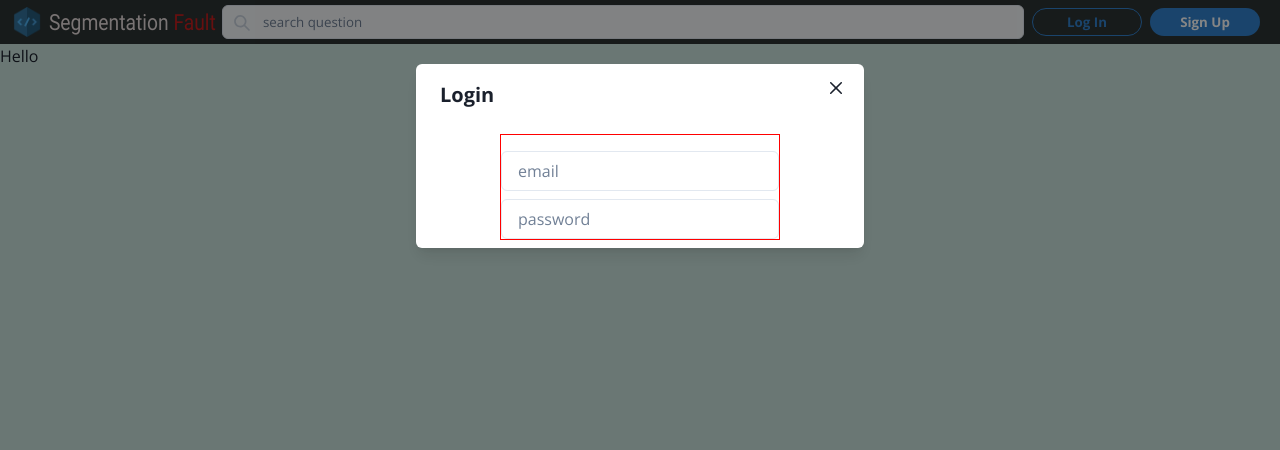
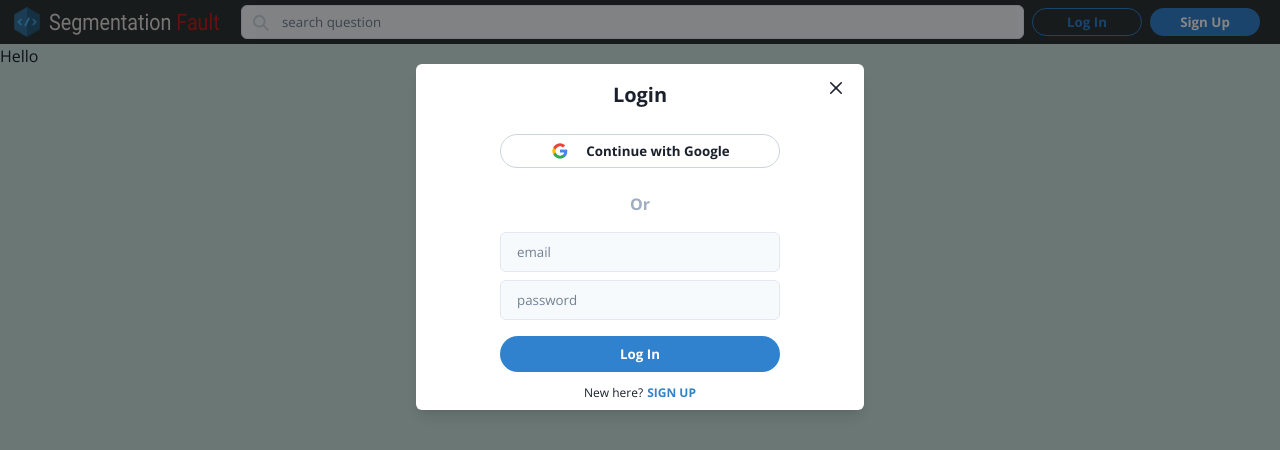
Before and after one commit to dandeac26/SegmentationFaultWeb, a Next.js app: page / in a window 1280 px wide. Both pictures are taken after a click on the button "Log In". Shown: the top 450 px of the page. Built offline with nearby package versions, Linux system fonts and the light colour scheme; no server answers.

Commit message:
commit modal login done

```diff
--- a/package.json
+++ b/package.json
@@ -25,6 +25,7 @@
     "next": "13.2.4",
     "react": "18.2.0",
     "react-dom": "18.2.0",
+    "react-firebase-hooks": "^5.1.1",
     "recoil": "^0.7.7",
     "typescript": "5.0.3"
   }
--- a/src/components/layout/navbar/Navbar.tsx
+++ b/src/components/layout/navbar/Navbar.tsx
@@ -10,12 +10,13 @@ const Navbar: React.FC = () => {
         <Image src="/images/applogo.png" height="30px" />
         <Image
           src="/images/title.svg"
-          height="45px"
+          height="46px"
+          marginRight="15px"
           display={{ base: "none", md: "unset" }}
         />
       </Flex>
       <SearchInput />
-      <RightContent />
+      <RightContent/>
     </Flex>
   );
 };// this is a comment
--- a/src/components/modal/auth/AuthInputs.tsx
+++ b/src/components/modal/auth/AuthInputs.tsx
@@ -3,6 +3,7 @@ import { Flex } from "@chakra-ui/react";
 import React from "react";
 import { useRecoilValue } from "recoil";
 import Login from "./Login";
+import SignUp from "./SignUp";
 
 type AuthInputsProps = {};
 
@@ -12,7 +13,7 @@ const AuthInputs: React.FC<AuthInputsProps> = () => {
   return (
     <Flex direction="column" align="center" width="100%" mt={4}>
       {modalState.view === "login" && <Login />}
-      {/* {modalState.view === "signup" && <SignUp />} */}
+      {modalState.view === "signup" && <SignUp />}
     </Flex>
   );
 };
--- a/src/components/modal/auth/AuthModal.tsx
+++ b/src/components/modal/auth/AuthModal.tsx
@@ -10,10 +10,12 @@ import {
   ModalFooter,
   useDisclosure,
   Flex,
+  Text,
 } from "@chakra-ui/react";
 import React from "react";
 import { useRecoilState } from "recoil";
 import AuthInputs from "./AuthInputs";
+import OAuthButtons from "./OAuthButtons";
 
 const AuthModal: React.FC = () => {
   //const { isOpen, onOpen, onClose } = useDisclosure();
@@ -29,9 +31,10 @@ const AuthModal: React.FC = () => {
       <Modal isOpen={modalState.open} onClose={handleClose}>
         <ModalOverlay />
         <ModalContent>
-          <ModalHeader>
+          <ModalHeader textAlign="center">
             {modalState.view === "login" && "Login"}
             {modalState.view === "signup" && "Signup"}
+            {modalState.view === "resetPassword" && "Reset Password"}
           </ModalHeader>
           <ModalCloseButton />
           <ModalBody
@@ -45,10 +48,10 @@ const AuthModal: React.FC = () => {
               align="center"
               justify="center"
               width="70%"
-              border="1px solid red"
             >
 
-              {/* { <OAuthButtons/>} */}
+              { <OAuthButtons/>}
+              <Text color="gray.400" fontWeight={700}>Or</Text>
               <AuthInputs/>
               {/* {<ResetPassword/> } */}
             </Flex>
--- a/src/components/modal/auth/Login.tsx
+++ b/src/components/modal/auth/Login.tsx
@@ -1,30 +1,102 @@
-import { Input } from "@chakra-ui/react";
+import { authModalState } from "@/atoms/AuthModalAtom";
+import { Button, Flex, Input, Text } from "@chakra-ui/react";
 import React, { useState } from "react";
+import { useSetRecoilState } from "recoil";
 
 type LoginProps = {};
 
 const Login: React.FC<LoginProps> = () => {
+
+  const setAuthModalState = useSetRecoilState(authModalState);
+
   const [loginFrom, setLoginForm] = useState({
     email: "",
     password: "",
   });
 
+  /// Here needs to be added prob firebase logic
+  const onSubmit = ()=>{}
+
+
+  const onChange = (event: React.ChangeEvent<HTMLInputElement>) => {
+    setLoginForm(prev => ({
+      ...prev,
+      [event.target.name]: event.target.value
+    }))
+  }
 
   return <form>
     <Input
+      required
       name="email"
       placeholder="email"
       type="mail"
       mb={2}
-      onChange={()=>{}}
+      onChange={onChange}
+      fontSize='10pt'
+      _placeholder={{
+        color:"gray.500"
+      }}
+      _hover={{
+        bg:"white",
+        border:"1px solid",
+        borderColor: "blue.500",
+      }}
+      _focus={{
+        outline: "none",
+        bg:"white",
+        border:"1px solid",
+        borderColor: "blue.500",
+      }}
+      bg="gray.50"
     />
     <Input
+      required
       name = "password"
       placeholder="password"
       type="password"
-      onChange={()=>{}}
+      onChange={onChange}
+      fontSize='10pt'
+      mb={2}
+      _placeholder={{
+        color:"gray.500"
+      }}
+      _hover={{
+        bg:"white",
+        border:"1px solid",
+        borderColor: "blue.500",
+      }}
+      _focus={{
+        outline: "none",
+        bg:"white",
+        border:"1px solid",
+        borderColor: "blue.500",
+      }}
+      bg="gray.50"
+    />
+    <Button
+      type="submit"
+      width="100%"
+      height="36px"
+      mt={2}
+    >Log In
+    </Button>
 
-    />
+    <Flex fontSize='9pt' justifyContent='center' mt={3}>
+      <Text mr={1}>New here?</Text>
+      <Text
+        color="blue.500"
+        fontWeight={700}
+        cursor="pointer"
+        onClick={()=> setAuthModalState((prev)=>({
+          ...prev,
+          view: "signup",
+        }))}
+      >
+        SIGN UP
+      </Text>
+
+    </Flex>
   </form>;
 };
 export default Login;
--- /dev/null
+++ b/src/components/modal/auth/OAuthButtons.tsx
@@ -0,0 +1,17 @@
+import { Button, Flex, Image } from '@chakra-ui/react';
+import React from 'react';
+
+
+
+const OAuthButtons:React.FC = () => {
+
+    return (
+        <Flex direction="column" width="100%" mb={4}>
+            <Button variant="oauth" mb={2}>
+                <Image src="/images/googlelogo.png" height="20px" mr={4}/>
+                Continue with Google
+            </Button>
+        </Flex>
+    )
+}
+export default OAuthButtons;
--- /dev/null
+++ b/src/components/modal/auth/SignUp.tsx
@@ -0,0 +1,149 @@
+import { authModalState } from '@/atoms/AuthModalAtom';
+import { auth } from '@/firebase/clientApp';
+import { Input, Button, Flex, Text } from '@chakra-ui/react';
+import React, { useState } from 'react';
+import { useSetRecoilState } from 'recoil';
+import { useCreateUserWithEmailAndPassword } from 'react-firebase-hooks/auth'
+
+
+const SignUp:React.FC = () => {
+
+    const setAuthModalState = useSetRecoilState(authModalState);
+
+  const [signUpFrom, setSignUpForm] = useState({
+    email: "",
+    password: "",
+    confirmPassword: "",
+  });
+  const [error, setError] = useState('')
+  const [
+    createUserWithEmailAndPassword,
+    user,
+    loading,
+    userError,
+  ] = useCreateUserWithEmailAndPassword(auth); /// this is from the firebase clientapp
+
+  /// Here needs to be added prob firebase logic
+  const onSubmit = ()=>{
+
+    if (signUpFrom.password !== signUpFrom.confirmPassword){
+        setError('Passwords do not match')
+        return;
+    }
+    // passwd match
+    createUserWithEmailAndPassword(signUpFrom.email, signUpFrom.password);
+}
+
+  const onChange = (event: React.ChangeEvent<HTMLInputElement>) => {
+    setSignUpForm(prev => ({
+      ...prev,
+      [event.target.name]: event.target.value
+    }))
+  }
+
+  return <form>
+    <Input
+      required
+      name="email"
+      placeholder="email"
+      type="mail"
+      mb={2}
+      onChange={onChange}
+      fontSize='10pt'
+      _placeholder={{
+        color:"gray.500"
+      }}
+      _hover={{
+        bg:"white",
+        border:"1px solid",
+        borderColor: "blue.500",
+      }}
+      _focus={{
+        outline: "none",
+        bg:"white",
+        border:"1px solid",
+        borderColor: "blue.500",
+      }}
+      bg="gray.50"
+    />
+    <Input
+      required
+      name = "password"
+      placeholder="password"
+      type="password"
+      onChange={onChange}
+      fontSize='10pt'
+      mb={2}
+      _placeholder={{
+        color:"gray.500"
+      }}
+      _hover={{
+        bg:"white",
+        border:"1px solid",
+        borderColor: "blue.500",
+      }}
+      _focus={{
+        outline: "none",
+        bg:"white",
+        border:"1px solid",
+        borderColor: "blue.500",
+      }}
+      bg="gray.50"
+    />
+    <Input
+      required
+      name = "confirmPassword"
+      placeholder="confirm password"
+      type="password"
+      onChange={onChange}
+      fontSize='10pt'
+      mb={2}
+      _placeholder={{
+        color:"gray.500"
+      }}
+      _hover={{
+        bg:"white",
+        border:"1px solid",
+        borderColor: "blue.500",
+      }}
+      _focus={{
+        outline: "none",
+        bg:"white",
+        border:"1px solid",
+        borderColor: "blue.500",
+      }}
+      bg="gray.50"
+    />
+    {error && (
+        <Text textAlign='center' color="red" fontSize="10pt">
+            {error}Passwords do not match!
+        </Text>
+    )}
+
+    <Button
+      type="submit"
+      width="100%"
+      height="36px"
+      mt={2}
+    >
+        Sign Up
+    </Button>
+
+    <Flex fontSize='9pt' justifyContent='center' mt={3}>
+      <Text mr={1}>Already have an account?</Text>
+      <Text
+        color="blue.500"
+        fontWeight={700}
+        cursor="pointer"
+        onClick={()=> setAuthModalState((prev)=>({
+          ...prev,
+          view: "login",
+        }))}
+      >
+        LOG IN
+      </Text>
+
+    </Flex>
+  </form>;
+}
+export default SignUp;
--- /dev/null
+++ b/src/firebase/clientApp.ts
@@ -0,0 +1,24 @@
+import { initializeApp, getApp, getApps } from "firebase/app";
+import { getAuth } from 'firebase/auth'
+import { getFirestore } from 'firebase/firestore'
+import { getStorage } from 'firebase/storage'
+// Your web app's Firebase configuration
+const firebaseConfig = {
+  apiKey: process.env.NEXT_PUBLIC_FIREBASE_API_KEY,
+  authDomain: process.env.NEXT_PUBLIC_FIREBASE_AUTH_DOMAIN,
+  projectId: process.env.NEXT_PUBLIC_FIREBASE_PROJECT_ID,
+  storageBucket: process.env.NEXT_PUBLIC_FIREBASE_STORAGE_BUCKET,
+  messagingSenderId: process.env.NEXT_PUBLIC_FIREBASE_MESSAGING_SENDER_ID,
+  appId: process.env.NEXT_PUBLIC_FIREBASE_APP_ID
+};
+
+// Initialize Firebase for server side rendering
+//const app = initializeApp(firebaseConfig);
+// we need to fix some things with SSR cuz we get error when we call this func both on clint and server
+
+const app = !getApps().length ? initializeApp(firebaseConfig) : getApp();
+const firestore = getFirestore(app);
+const auth = getAuth(app);
+const storage = getStorage(app);
+
+export { app, firestore, auth, storage };
```
Also changed, not shown: public/images/googlelogo.png (added), 1 other file (tests, documents, lock files or other folders).
